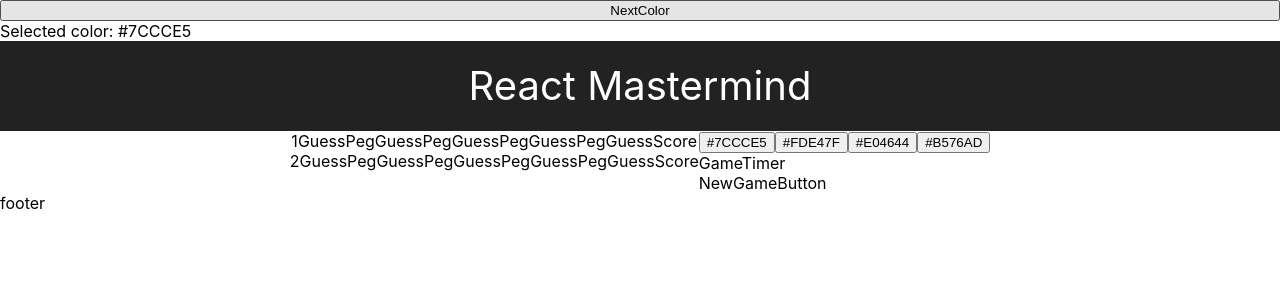
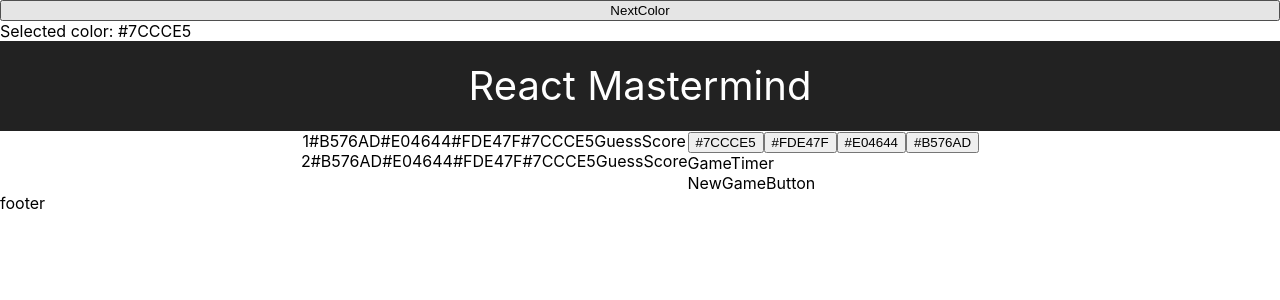
Before and after one commit to pickles135/react-mastermind-game, a React (Create React App) app: page / in a window 1280 px wide. Shown: the top 300 px of the page. Built offline with nearby package versions, Linux system fonts and the light colour scheme.

Commit message:
adds color prop to guesspeg

```diff
--- a/src/components/GuessPeg/GuessPeg.jsx
+++ b/src/components/GuessPeg/GuessPeg.jsx
@@ -2,7 +2,7 @@ import React from 'react';
 
 const GuessPeg = (props) => (
   <div>
-    GuessPeg
+    {props.color}
   </div>
 );
 
```
